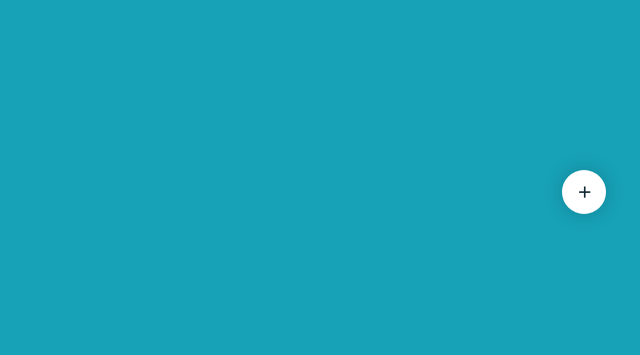
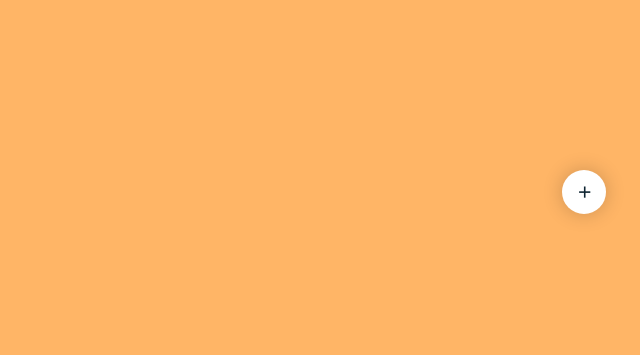
Before and after one commit to BatigAndriy/simple-sectoral-menu, a plain HTML site: page index.html in a window 1280 px wide. Shown: the whole page, without its empty margins (640-1280 px from the left). Drawn offline with nearby package versions, Linux system fonts and the light colour scheme.

Commit message:
Update style.css

```diff
--- a/style.css
+++ b/style.css
@@ -40,6 +40,7 @@
     --padding-percen: 1.5%;
     --margin-05-rem: 0.5rem;
     --width-img: 25%;
+    --orange: hsl(31, 100%, 70%);
 }
 
 
@@ -51,7 +52,7 @@ html, body {
 
 
 body {
-    background: #17a2b8;
+    background-color: var(--orange);
     font-family: var(--bs-font-sans-serif-poppins);
     line-height: 1.5;
     display: flex;
```
